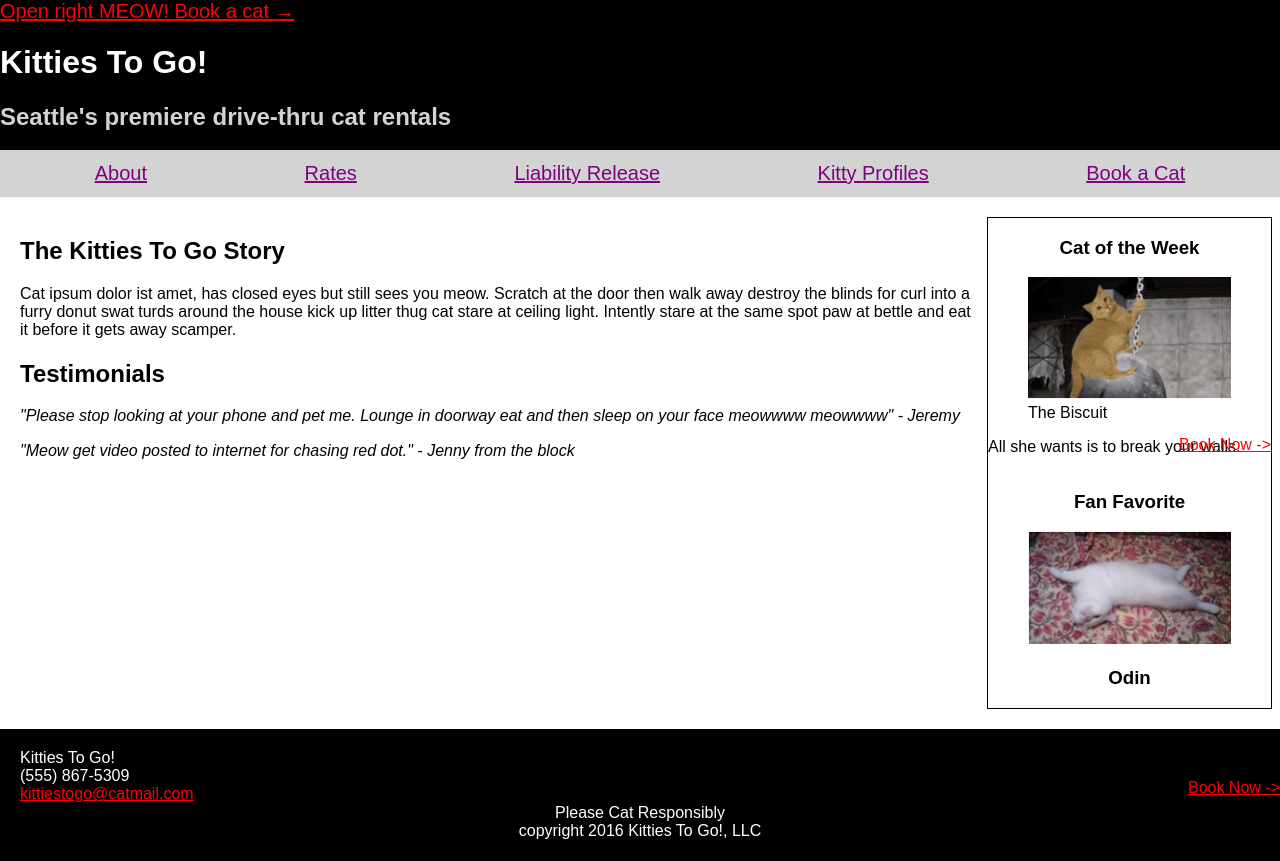
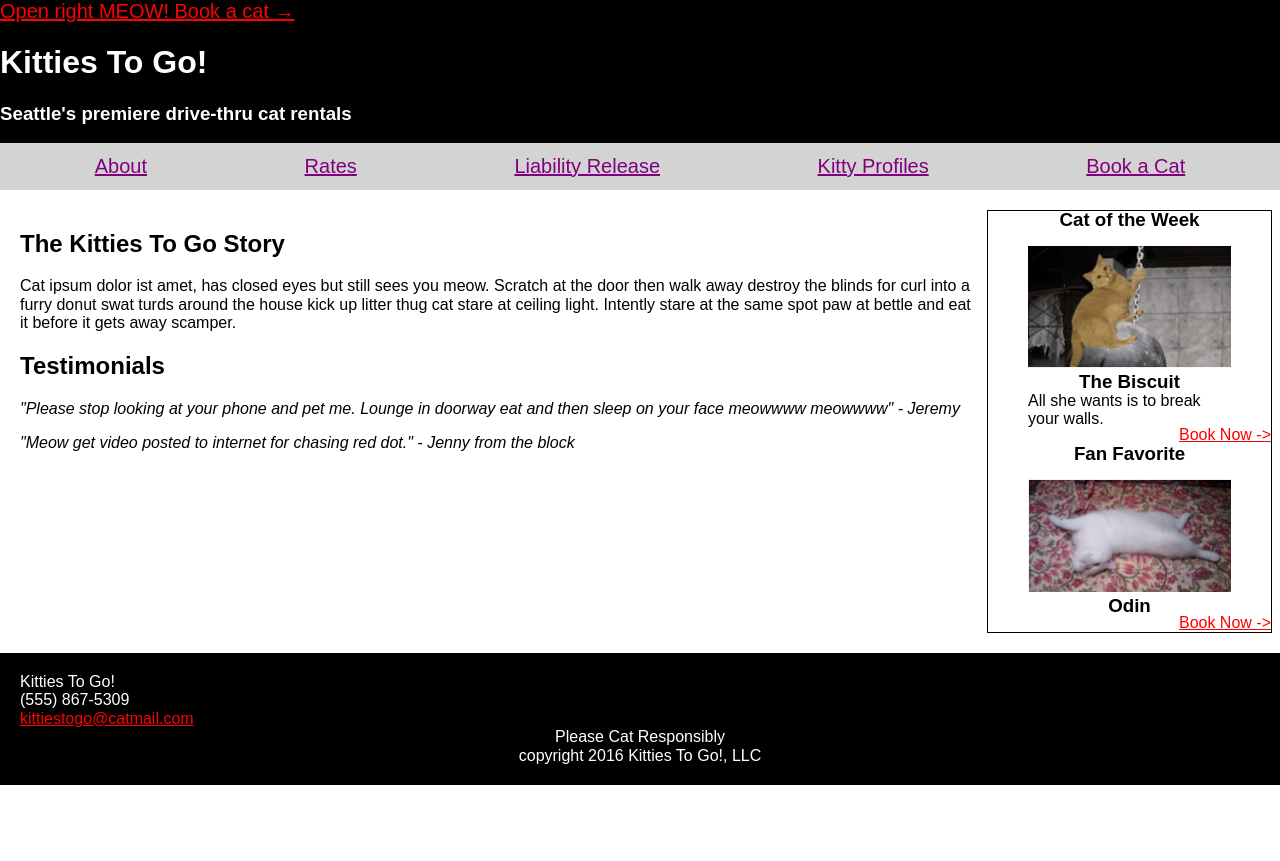
Before and after one commit to bitterkat/mockup-practice, a plain HTML site: page index.html in a window 1280 px wide. After the commit the page ends 800 px from the top, so only its background shows below. Drawn offline with Linux system fonts and the light colour scheme.

Commit message:
changes aside image caption class

```diff
--- a/index.html
+++ b/index.html
@@ -15,7 +15,7 @@
         <a href="#">Open right MEOW! Book a cat <span class="arrow">&rarr;</span></a>
       </aside>
       <h1>Kitties To Go!</h1>
-      <h2>Seattle's premiere drive-thru cat rentals</h2>
+      <h3>Seattle's premiere drive-thru cat rentals</h3>
     </header>
 
     <nav>
@@ -44,28 +44,27 @@
       </article>
 
         <aside class="main-aside">
+
           <article class="main-aside-article">
-
-
             <h3>Cat of the Week</h3>
-              <figure class="display">
+              <figure>
                 <img src="images/thebiscuit.png" alt="cat of the week biscuit the cat on a wrecking ball">
-                <figcaption>The Biscuit</figcaption>
+                <h3>The Biscuit</h3>
+                <span class="cat-caption">All she wants is to break your walls.</span>
                 </figure>
-                <p>All she wants is to break your walls. <span class="booknow"><a href="#"> Book Now -></a></span></p>
-
-
+                <span class="booknow"><a href="#"> Book Now -></a></span></p>
             </article>
 
             <article class="main-aside-article">
-
               <h3>Fan Favorite</h3>
-              <figure class="display">
+                <figure>
                   <img src="images/odin.png" alt="fan favorite odin the cat stretching to show you his tummy">
                   <h3>Odin</h3>
-                <figcaption><span class="booknow"><a href="#"> Book Now -></a></span></figcaption>
+                  <span class="cat-caption"></span>
                 </figure>
+                <span class="booknow"><a href="#"> Book Now -></a></span>
               </article>
+
         </aside>
 
 </div>
--- a/styles/positioning.css
+++ b/styles/positioning.css
@@ -1,6 +1,11 @@
 #container {
   display: flex;
   flex-direction: column;
+}
+
+.main-aside h3 {
+  margin-top: -.1rem;
+  margin-bottom: -.05rem;
 }
 
 /*img {
@@ -49,7 +54,7 @@ footer {
   flex-direction: column;
 }
 
-.main-aside-article p {
+.main-aside-article {
   position: relative;
 }
 
@@ -57,10 +62,10 @@ footer {
   text-align: center;
 }
 
-.booknow  {
+.main-aside-article .booknow  {
   position: absolute;
   right: 0;
-  bottom: .15rem;
+  bottom: 0;
 }
 
 .copyright {
```
Lines whose indentation alone changed are shown as unchanged.
